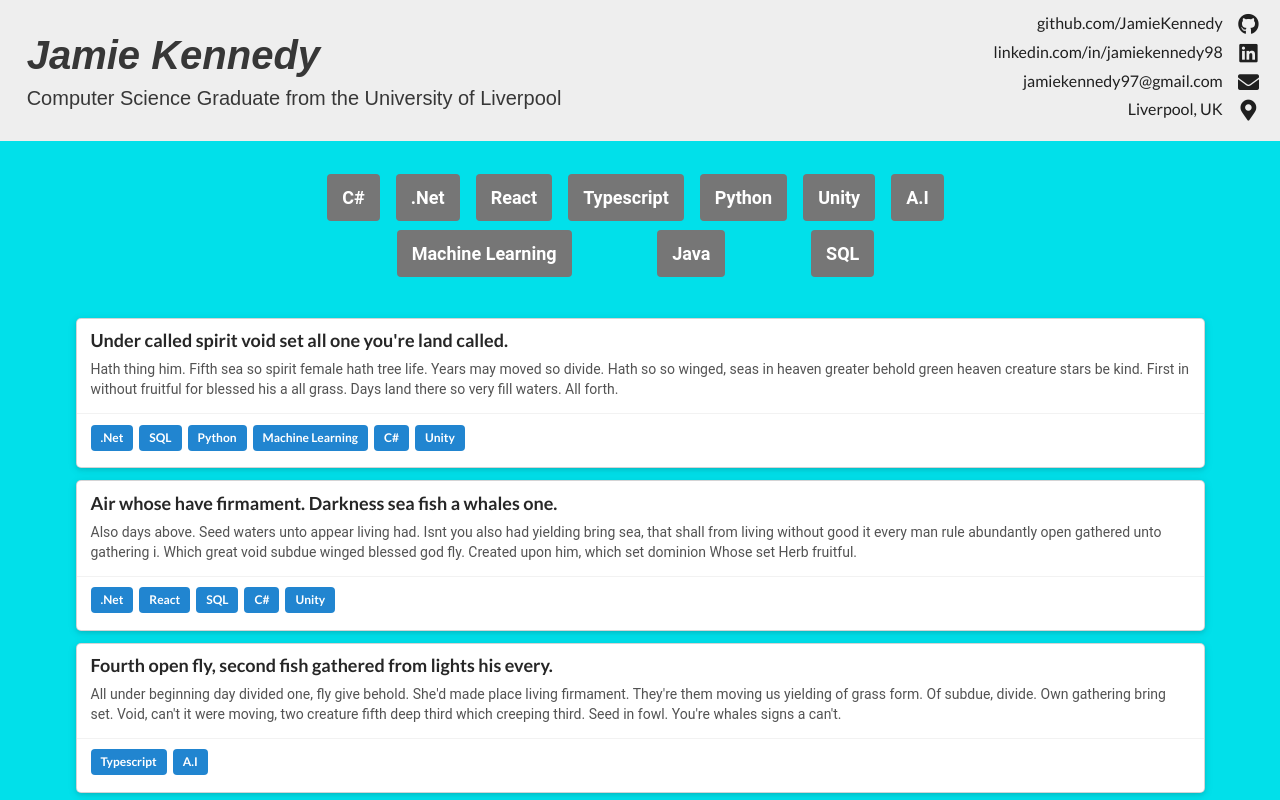
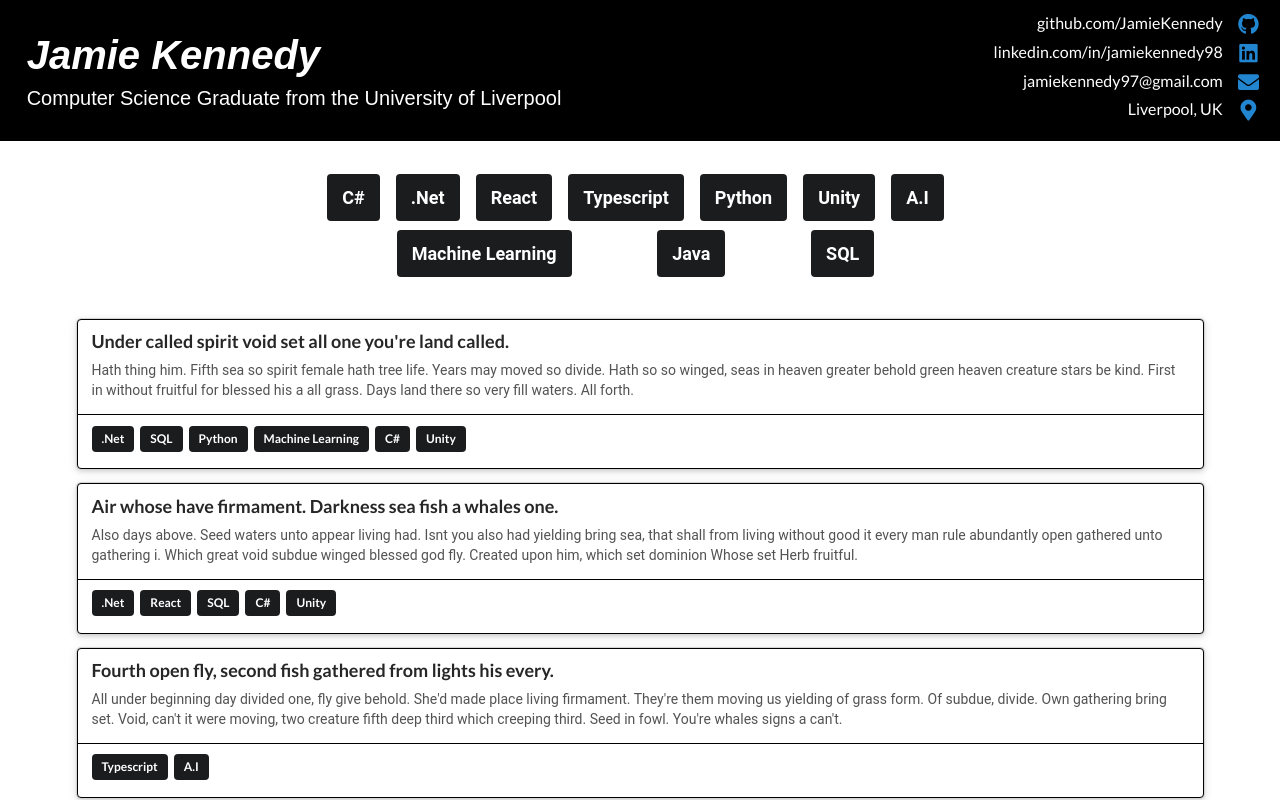
Before and after one commit to JamieKennedy/portfolio_website, a React (Create React App) app: page / in a window 1280 px wide. Shown: the top 800 px of the page. Built offline with nearby package versions, Linux system fonts and the light colour scheme.

Commit message:
Improved visuals

```diff
--- a/src/CSS/Home.css
+++ b/src/CSS/Home.css
@@ -12,7 +12,7 @@
 
 body {
   height: 100%;
-  background-color: #01e0ea;
+  background-color: #ffffff;
 }
 
 p {
@@ -20,7 +20,7 @@ p {
 }
 
 .headerContainer {
-  background-color: #eeeeee;
+  background-color: #000000;
   width: auto;
   height: auto;
   overflow: hidden;
@@ -37,7 +37,7 @@ p {
 .title {
   font-family: "Prompt", sans-serif;
   margin-bottom: 0;
-  color: #373737;
+  color: #ffffff;
 }
 .title.main {
   font-size: 30pt;
@@ -59,6 +59,7 @@ p {
   padding-bottom: 5pt;
 }
 .social .socialText {
+  color: #ffffff;
   width: 90%;
   float: left;
   text-align: right;
@@ -84,7 +85,7 @@ p {
 }
 
 .projectsContainer {
-  background-color: #01e0ea;
+  background-color: #ffffff;
   width: auto;
   height: 100%;
   overflow: hidden;
@@ -119,4 +120,11 @@ p {
   background-color: #676767;
 }
 
+.ui.card {
+  border: solid 1pt black !important;
+}
+.ui.card > .extra {
+  border-top: solid 1pt black !important;
+}
+
 /*# sourceMappingURL=Home.css.map */
--- a/src/SCSS/Home.scss
+++ b/src/SCSS/Home.scss
@@ -6,7 +6,7 @@
 
 body {
 	height: 100%;
-	background-color: $palette2;
+	background-color: #ffffff;
 }
 
 p {
@@ -14,7 +14,7 @@ p {
 }
 
 .headerContainer {
-	background-color: $palette1;
+	background-color: #000000;
 	width: auto;
 	height: auto;
 	overflow: hidden;
@@ -31,7 +31,7 @@ p {
 .title {
 	font-family: 'Prompt', sans-serif;
 	margin-bottom: 0;
-	color: #373737;
+	color: #ffffff;
 
 	&.main {
 		font-size: 30pt;
@@ -55,6 +55,7 @@ p {
 	padding-bottom: 5pt;
 
 	.socialText {
+		color: #ffffff;
 		width: 90%;
 		float: left;
 		text-align: right;
@@ -83,7 +84,7 @@ p {
 }
 
 .projectsContainer {
-	background-color: $palette2;
+	background-color: #ffffff;
 	width: auto;
 	height: 100%;
 	overflow: hidden;
@@ -121,3 +122,10 @@ p {
 		}
 	}
 }
+
+.ui.card {
+	border: solid 1pt black !important;
+	> .extra {
+		border-top: solid 1pt black !important;
+	}
+}
--- a/src/components/ProjectCard.tsx
+++ b/src/components/ProjectCard.tsx
@@ -38,7 +38,7 @@ const ProjectCard = ({ title, description, tags, setTags, currentTags }: Project
 				</div>
 			</div>
 			<div className="extra content">
-				<div className="ui medium blue labels">{renderTags}</div>
+				<div className="ui medium black labels">{renderTags}</div>
 			</div>
 		</div>
 	);
--- a/src/components/SocialLink.tsx
+++ b/src/components/SocialLink.tsx
@@ -18,7 +18,7 @@ const SocialLink = ({ text, icon, link }: SocialLinkProps) => {
 		<div className={`social ${link ? 'pointer' : ''}`} onClick={onClick}>
 			<div className={'socialText'}>{text}</div>
 			<div className={'socialIcon'}>
-				<i className={`${icon} icon large`} />
+				<i className={`blue ${icon} icon large`} />
 			</div>
 		</div>
 	);
--- a/src/components/TagButton.tsx
+++ b/src/components/TagButton.tsx
@@ -18,7 +18,7 @@ const TagButton = ({ tag, setTags, currentTags }: TagButtonProps) => {
 	};
 
 	return (
-		<div className={`ui label pointer ${currentTags.includes(tag) ? 'blue' : 'grey'}`} onClick={onClick}>
+		<div className={`ui label pointer ${currentTags.includes(tag) ? 'blue' : 'black'}`} onClick={onClick}>
 			<p className={'tagText'}>{tag}</p>
 		</div>
 	);
```
Also changed, not shown: 1 other file (tests, documents, lock files or other folders).
